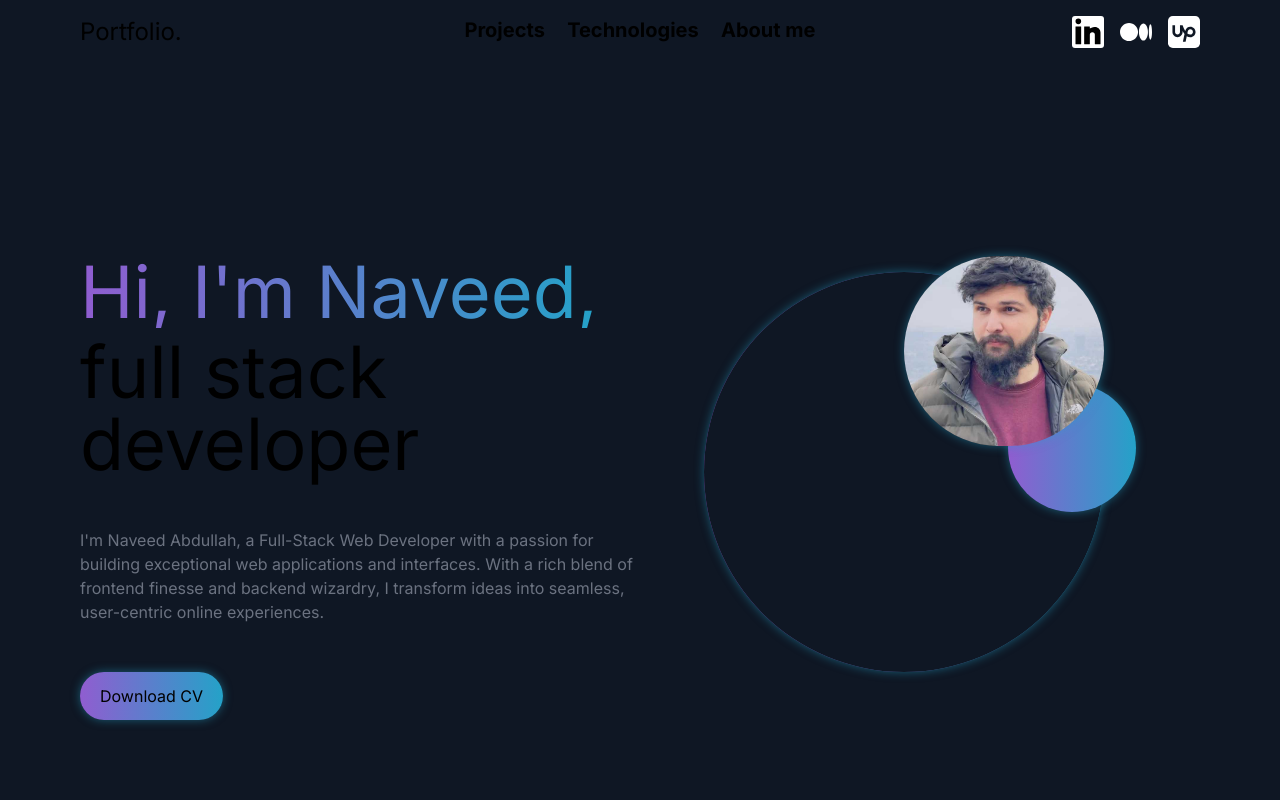
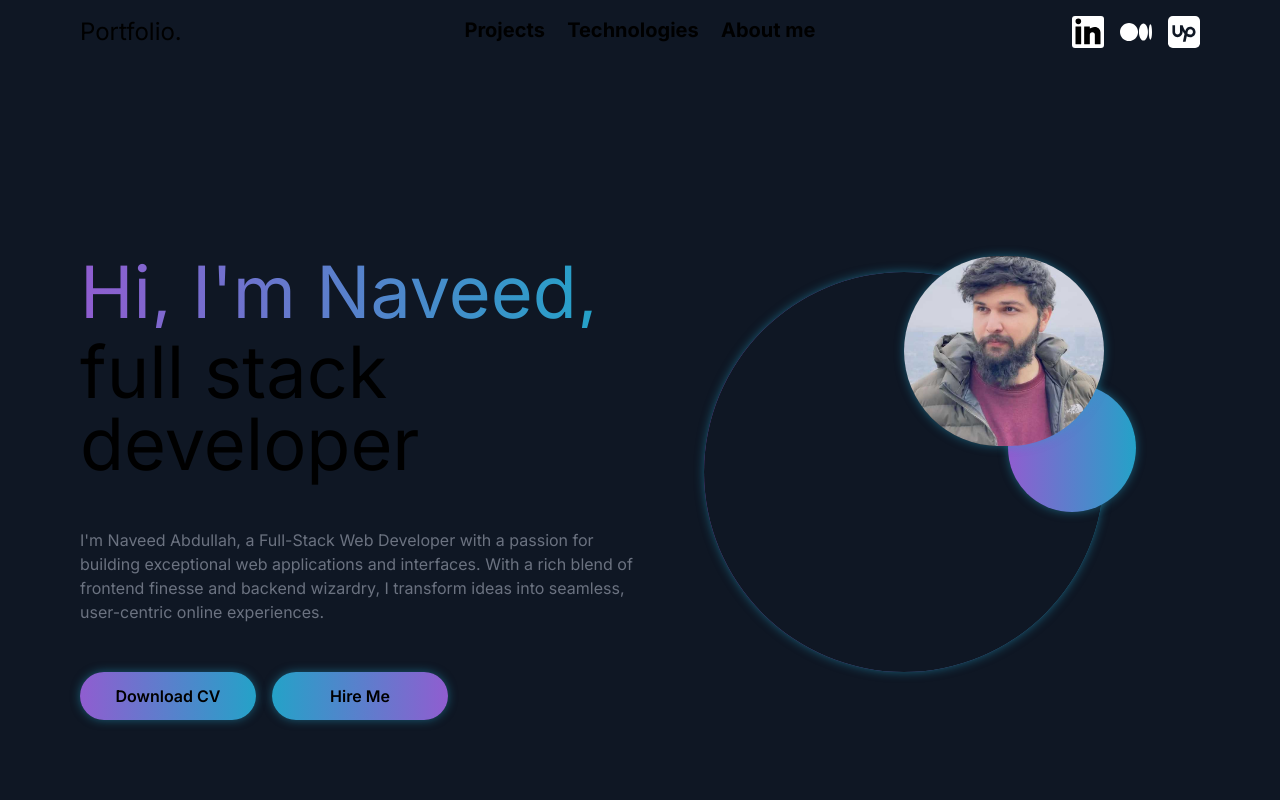
Before and after one commit to harrigit/New_Portfolio, a Next.js app: page / in a window 1280 px wide. Shown: the top 800 px of the page. Built offline with nearby package versions, Linux system fonts and the light colour scheme.

Commit message:
Hire Me Button Added

```diff
--- a/app/page.tsx
+++ b/app/page.tsx
@@ -11,7 +11,7 @@ export default function Home() {
     <main className='container mx-auto'>
       <Header />
       <HeroSection />
-      <ProjectSection />
+      {/* <ProjectSection /> */}
       <TechnologiesSection />
       <AdditionalTechnologies />
       <AboutmeSections />
--- a/components/HeroSection.tsx
+++ b/components/HeroSection.tsx
@@ -1,9 +1,10 @@
 "use client";
-import { HERO_DESCRIPTION } from "@/assets/copy";
+import { HERO_DESCRIPTION, SOCIAL_LINKS } from "@/assets/copy";
 import handleCVDownload from "@/utils/downloadCV";
 import React from "react";
 import HeroBackdrop from "./HeroBackdrop";
 import Image from "next/image";
+import openInNewTab from "@/utils/openInNewTab";
 
 function HeroSection() {
   return (
@@ -20,13 +21,22 @@ function HeroSection() {
             </span>
           </div>
           <p className='text-md text-gray-500'>{HERO_DESCRIPTION}</p>
+          <div className='grid grid-cols-2 md:grid-cols-3 gap-x-4'>
             <button
               type='button'
               className='px-5 py-3 shadow-md rounded-3xl glow bg-gradient-to-r from-secondary to-accent'
               onClick={handleCVDownload}
             >
-            Download CV
+              <span className='font-semibold'>Download CV</span>
             </button>
+            <button
+              type='button'
+              className='px-5 py-3 shadow-md rounded-3xl glow bg-gradient-to-r from-accent to-secondary'
+              onClick={() => openInNewTab(SOCIAL_LINKS.upworkURL)}
+            >
+              <span className='font-semibold'>Hire Me</span>
+            </button>
+          </div>
         </div>
         <div className='col-span-2 lg:col-span-1 order-1 lg:order-2 h-[11rem] sm:h-[13rem] lg:h-full'>
           <div className='relative'>
```
Lines whose indentation alone changed are shown as unchanged.
